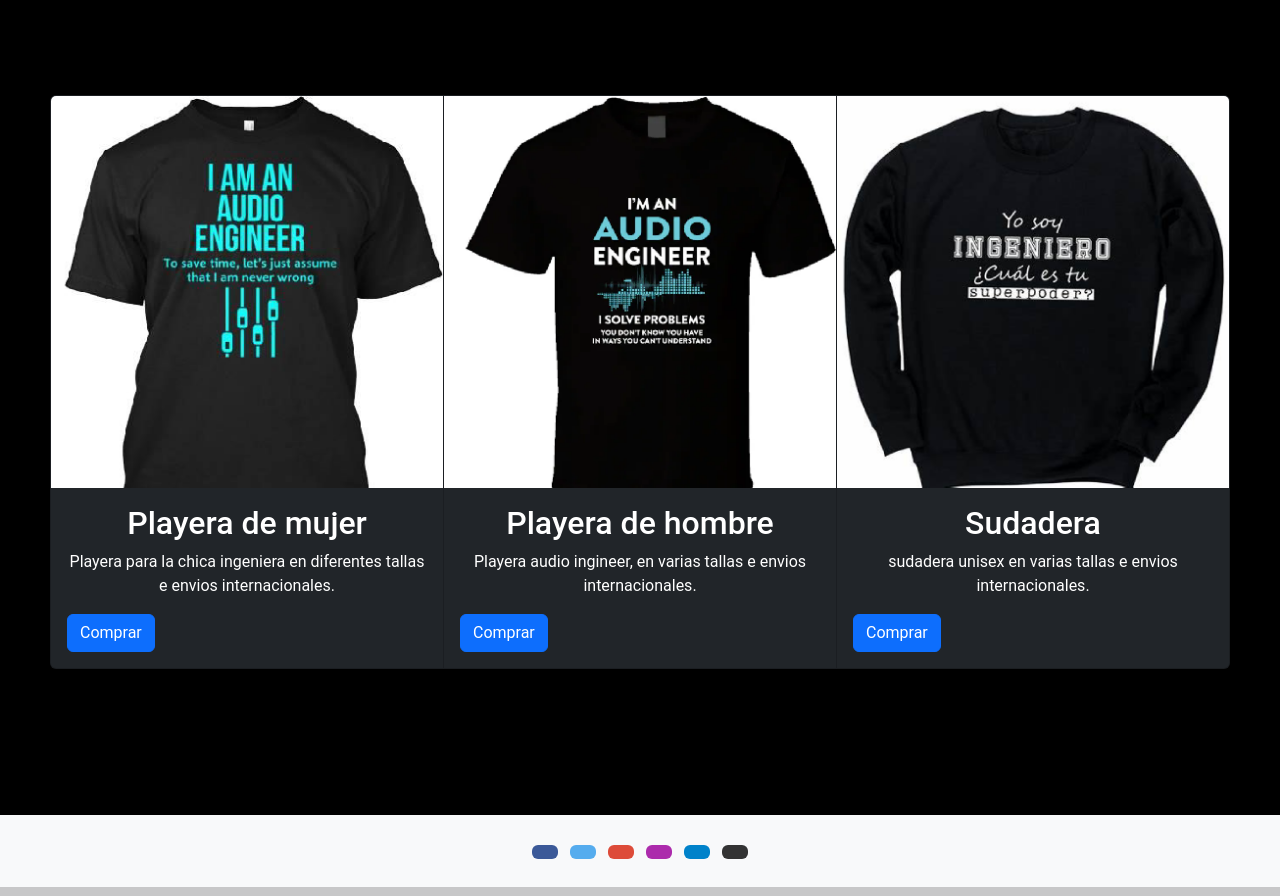
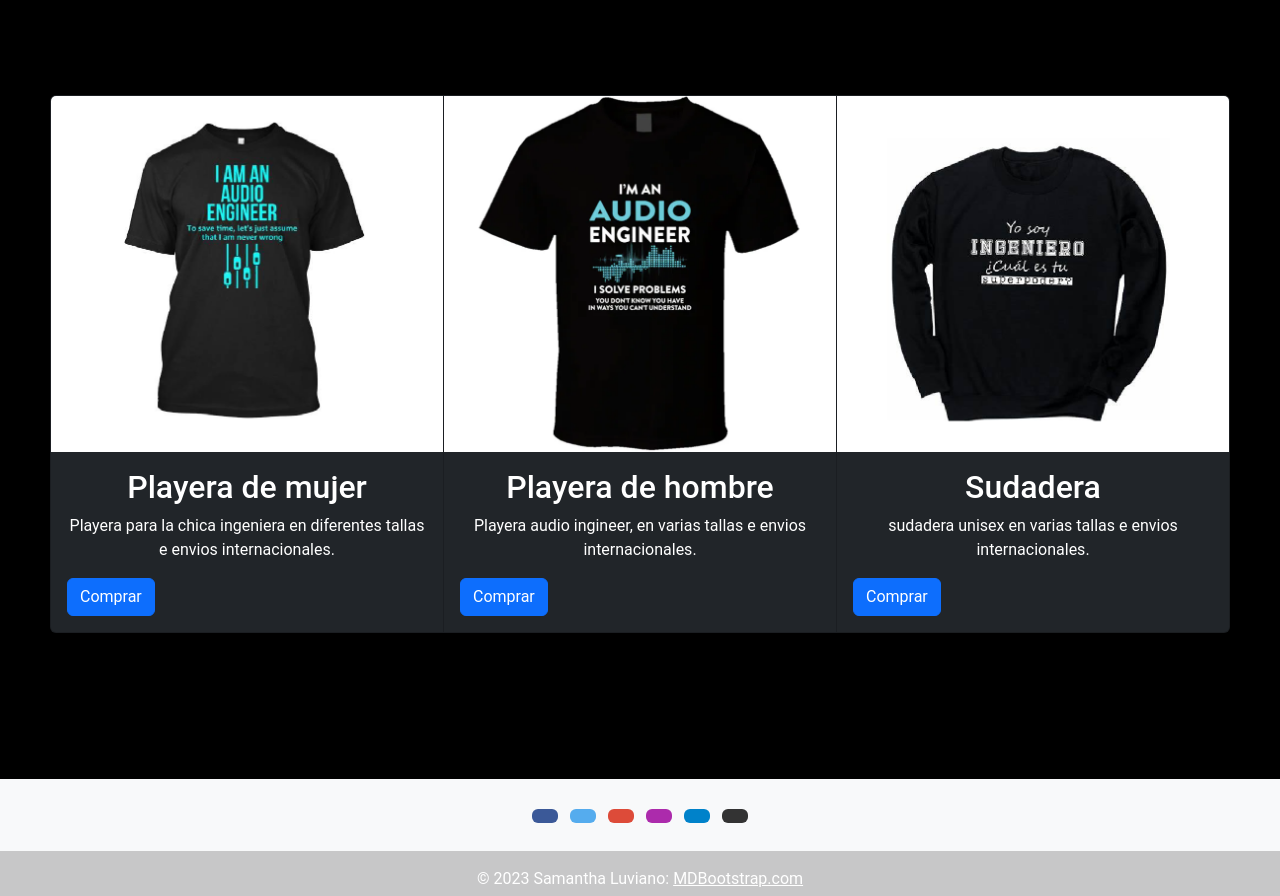
Before and after one commit to samanthalu20/proyectocoder, a website: page paginas/tienda.html in a window 1280 px wide. Shown: the part 864-1760 px from the top of the page. Drawn offline with nearby package versions, Linux system fonts and the light colour scheme.

Commit message:
mejoras en fotos

```diff
--- a/paginas/tienda.html
+++ b/paginas/tienda.html
@@ -52,7 +52,7 @@
       <h1>Tienda</h1>
       <div class="card-group mt-5 pt-5 ">
         <div class="card text-bg-dark mb-3">
-          <img src="../imagenes/playera-dama.webp" class="card-img-top " alt="Playera de dama audio">
+          <img src="../imagenes/playera-d.webp" class="card-img-top " alt="Playera de dama audio">
           <div class="card-body">
             <h2 class="card-title">Playera de mujer </h2>
             <p class="card-text">Playera para la chica ingeniera en diferentes tallas e envios internacionales.</p>
@@ -60,14 +60,14 @@
           </div>
         </div>
         <div class="card text-bg-dark mb-3 ">
-          <img src="../imagenes/playera-hombre.webp" class="card-img-top " alt="Playera de caballero audio">
+          <img src="../imagenes/playera-c.webp" class="card-img-top " alt="Playera de caballero audio">
           <div class="card-body">
             <h2 class="card-title">Playera de hombre </h2>
             <p class="card-text">Playera audio ingineer, en varias tallas e envios internacionales.</p>
             <a href="#" class="btn btn-primary">Comprar</a> </div>
         </div>
         <div class="card text-bg-dark mb-3">
-          <img src="../imagenes/sudadera.webp" class="card-img-top" alt="Sudadera unisex de audio">
+          <img src="../imagenes/sudadera-mix.webp" class="card-img-top" alt="Sudadera unisex de audio">
           <div class="card-body">
             <h2 class="card-title">Sudadera</h2>
             <p class="card-text">sudadera unisex en varias tallas e envios internacionales.</p>
```
Also changed, not shown: paginas/sam.html (+1 -1 lines), imagenes/imagen6-sam.webp (added), imagenes/playera-c.webp (added), imagenes/playera-d.webp (added), imagenes/playera-h.webp (added), imagenes/playera-m.webp (added), imagenes/sudader.webp (added), imagenes/sudadera-mix.webp (added).
